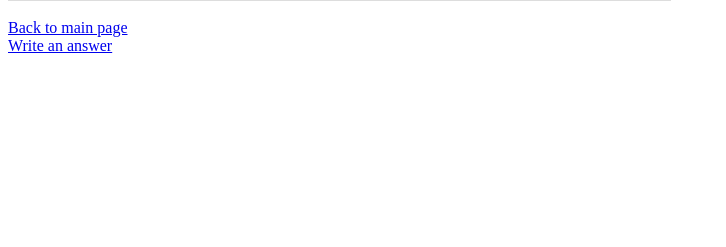
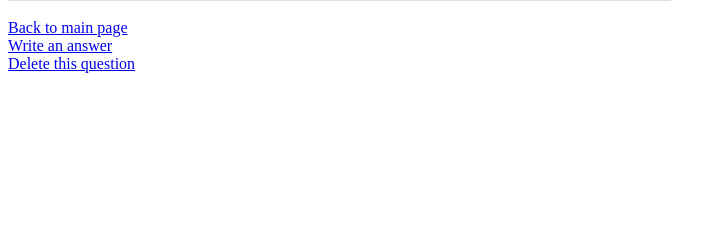
Before and after one commit to CodecoolGlobal/ask-mate-3-python-Sairieth, a Flask app: page /question/1 in a window 1280 px wide. Shown: the part 395-642 px from the top of the page, without its empty margins (0-726 px from the left). Run offline with Flask 2, Linux system fonts and the light colour scheme; some libraries are stand-ins or nearby versions.

Commit message:
merging TODO delete rewrite

```diff
--- a/data_manager.py
+++ b/data_manager.py
@@ -1,8 +1,8 @@
 import csv
 import os
 
-file_path_questions = os.getenv('file_path') if 'file_path' in os.environ else '/home/riki/projects/Web/Week1/ask-mate-1-python-Sairieth/sample_data/question.csv'
-file_path_answers = os.getenv('file_path') if 'file_path' in os.environ else '/home/riki/projects/Web/Week1/ask-mate-1-python-Sairieth/sample_data/answer.csv'
+file_path_questions = os.getenv('file_path') if 'file_path' in os.environ else 'sample_data/question.csv'
+file_path_answers = os.getenv('file_path') if 'file_path' in os.environ else 'sample_data/answer.csv'
 questions_header = ['id', 'submission_time', 'view_number', 'vote_number', 'title', 'message', 'image']
 answer_header = ['id', 'submission_time', 'vote_number', 'question_id', 'message', 'image']
 
--- a/server.py
+++ b/server.py
@@ -50,6 +50,15 @@ def route_add_answer(question_id):
         write_to_file(file_path_answers, answer_header, new_answer)
         return redirect(url_for('display_a_question', question_id=question_id))
 
+
+@app.route("/question/<question_id>/delete", methods=["GET", "POST"])
+def delete_question(question_id):
+    if request.method == 'GET':
+        return render_template("delete_question.html", question_id=question_id)
+    if request.method == 'POST':
+        return redirect('/')
+
+
 if __name__ == "__main__":
     app.run(
         host='0.0.0.0',
--- a/templates/display_a_question.html
+++ b/templates/display_a_question.html
@@ -41,6 +41,7 @@
     {% endif %}
 </table><br>
 <a href="/">Back to main page</a><br>
-<a href="{{ url_for("route_add_answer", question_id=question_id) }}">Write an answer</a>
+<a href="{{ url_for("route_add_answer", question_id=question_id) }}">Write an answer</a><br>
+<a href="{{ url_for("delete_question", question_id=question_id) }}">Delete this question</a>
 </body>
 </html>
```
Also changed, not shown: templates/delete_question.html (added, +14 -0 lines), sample_data/question.csv (line endings or trailing spaces).
